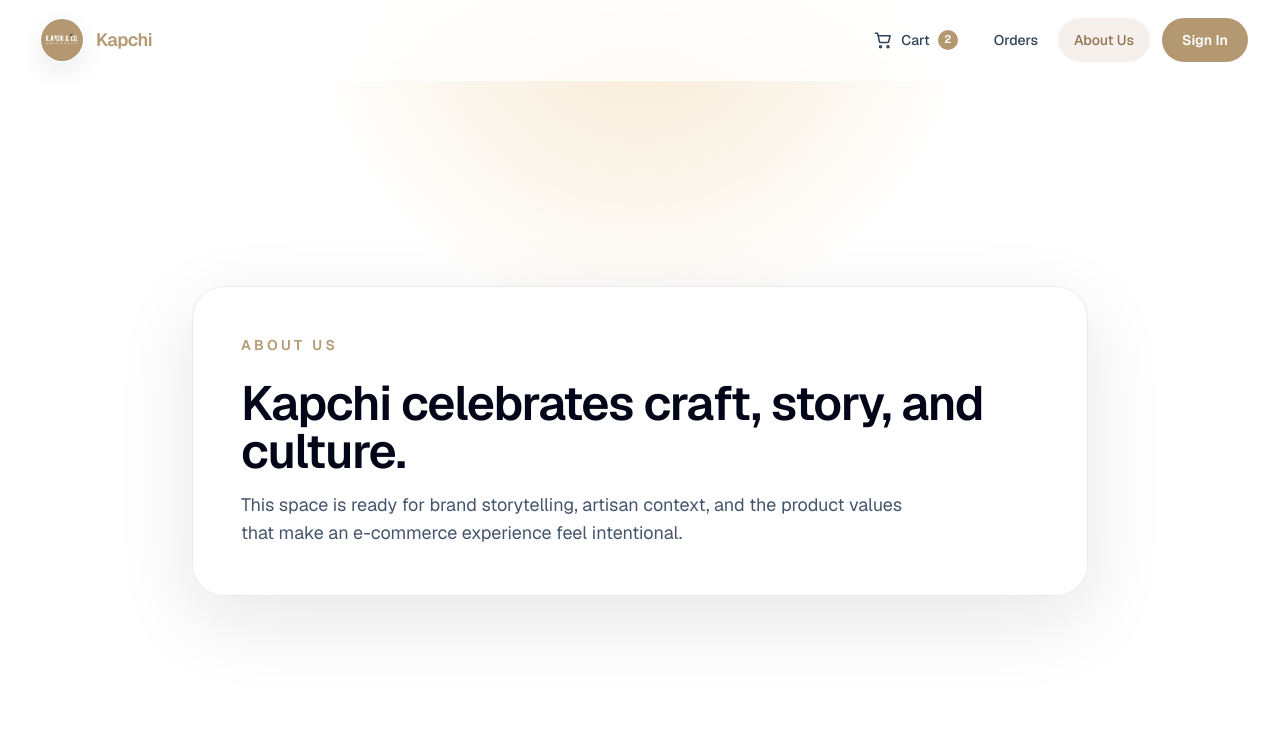
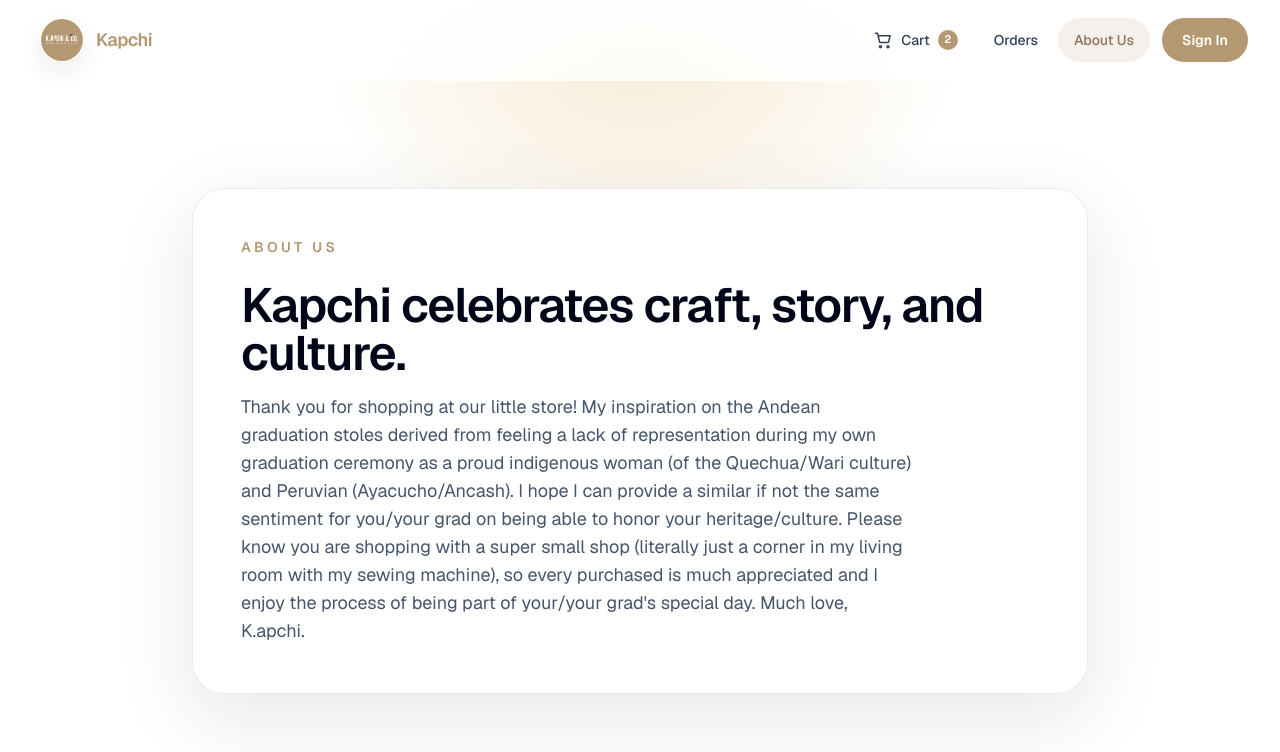
Before and after one commit to clementbowe14/Kapchi, a Next.js app in the folder client/: page /about in a window 1280 px wide. Shown: the top 752 px of the page. Built offline with nearby package versions, Linux system fonts and the light colour scheme; no server answers.

Commit message:
add changes to about page and ensure gitignore file only contains placeholder

```diff
--- a/client/app/about/page.tsx
+++ b/client/app/about/page.tsx
@@ -5,7 +5,13 @@ export default function AboutPage() {
     <PageShell
       eyebrow="About Us"
       title="Kapchi celebrates craft, story, and culture."
-      description="This space is ready for brand storytelling, artisan context, and the product values that make an e-commerce experience feel intentional."
+      description="Thank you for shopping at our little store! My inspiration on the Andean graduation stoles derived from feeling a lack of representation during my own graduation ceremony as a proud indigenous woman (of the Quechua/Wari culture) and Peruvian (Ayacucho/Ancash).
+
+I hope I can provide a similar if not the same sentiment for you/your grad on being able to honor your heritage/culture.
+
+Please know you are shopping with a super small shop (literally just a corner in my living room with my sewing machine), so every purchased is much appreciated and I enjoy the process of being part of your/your grad's special day.
+
+Much love, K.apchi."
     />
   );
 }
```
Also changed, not shown: 1 other file (tests, documents, lock files or other folders).
